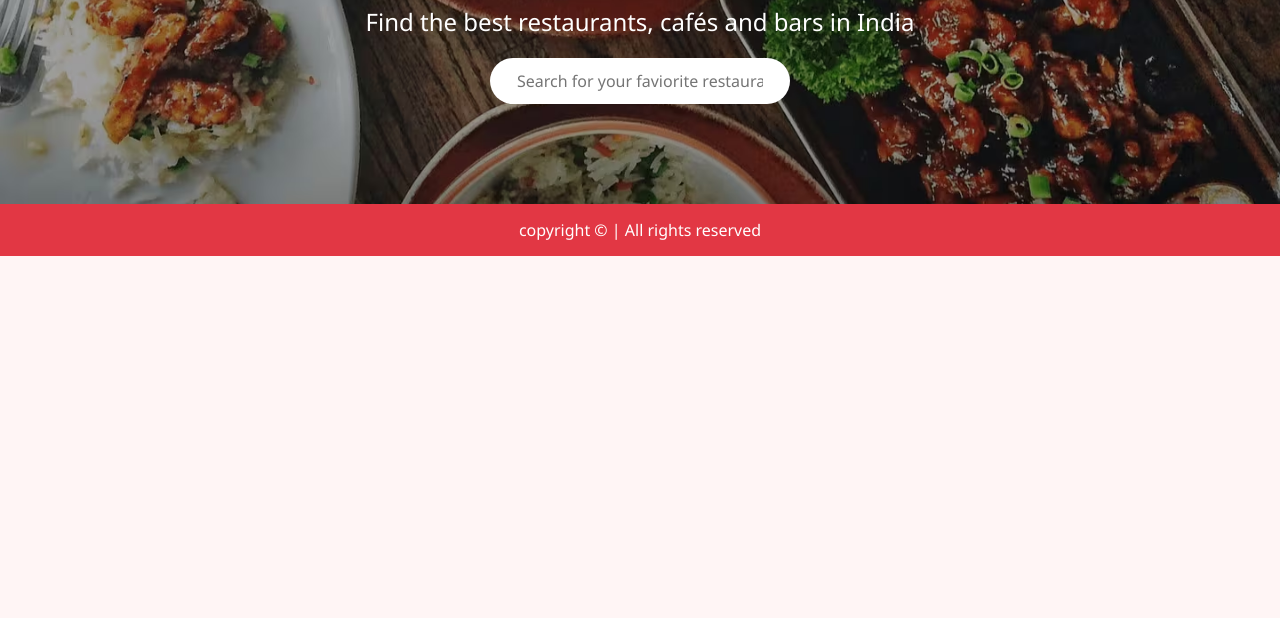
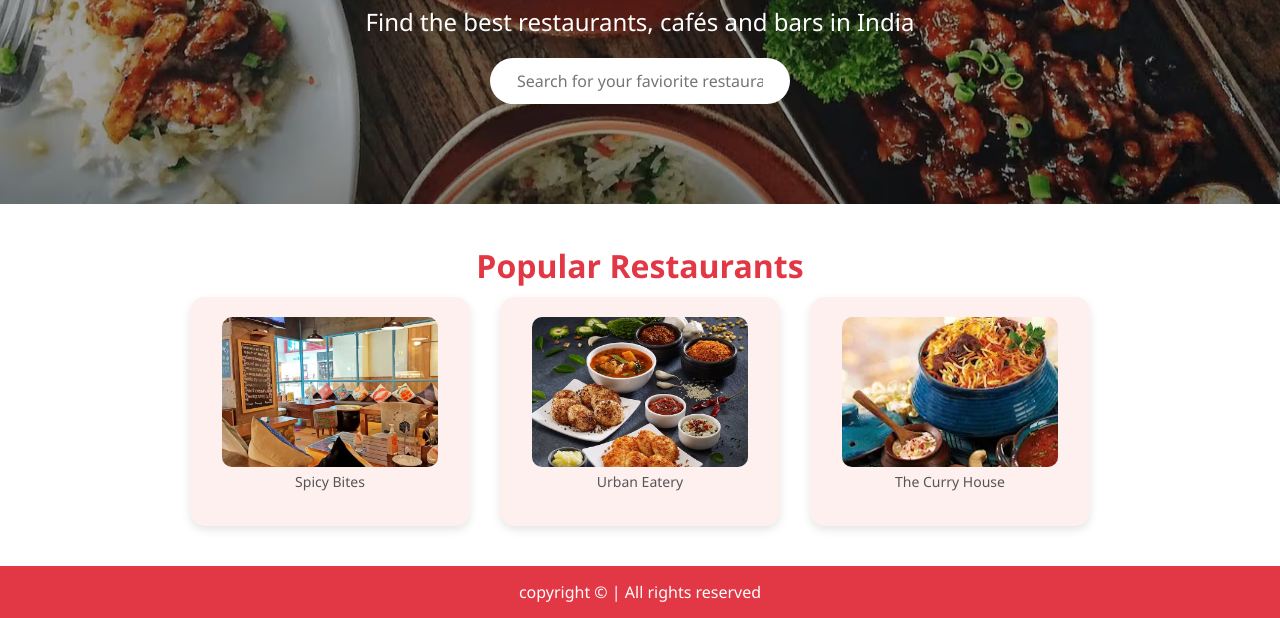
Before and after one commit to krishverma786/Zomato_Home-Page, a plain HTML site: page index.html in a window 1280 px wide. Shown: the part 216-834 px from the top of the page. Before the commit the page ends 800 px from the top, so only its background shows below. Drawn offline with Linux system fonts and the light colour scheme.

Commit message:
index.html

```diff
--- a/index.html
+++ b/index.html
@@ -28,6 +28,23 @@
             <p>Find the best restaurants, cafés and bars in India</p>
             <input placeholder="Search for your faviorite restaurant, cuisine or dish">
         </section>
+        <section class="popular-restaurants">
+        <h2>Popular Restaurants</h2>
+        <div class="restaurant-grid">
+            <div class="restaurant-card">
+                <img src="restaurant2.jpg" alt="Restaurant 2">
+                <p>Spicy Bites</p>
+            </div>
+            <div class="restaurant-card">
+                <img src="restaurant3.jpg" alt="Restaurant 3">
+                <p>Urban Eatery</p>
+            </div>
+            <div class="restaurant-card">
+                <img src="restaurant4.jpg" alt="Restaurant 4">
+                <p>The Curry House</p>
+            </div>
+        </div>
+    </section>
     </main>
 
     <footer>
```
